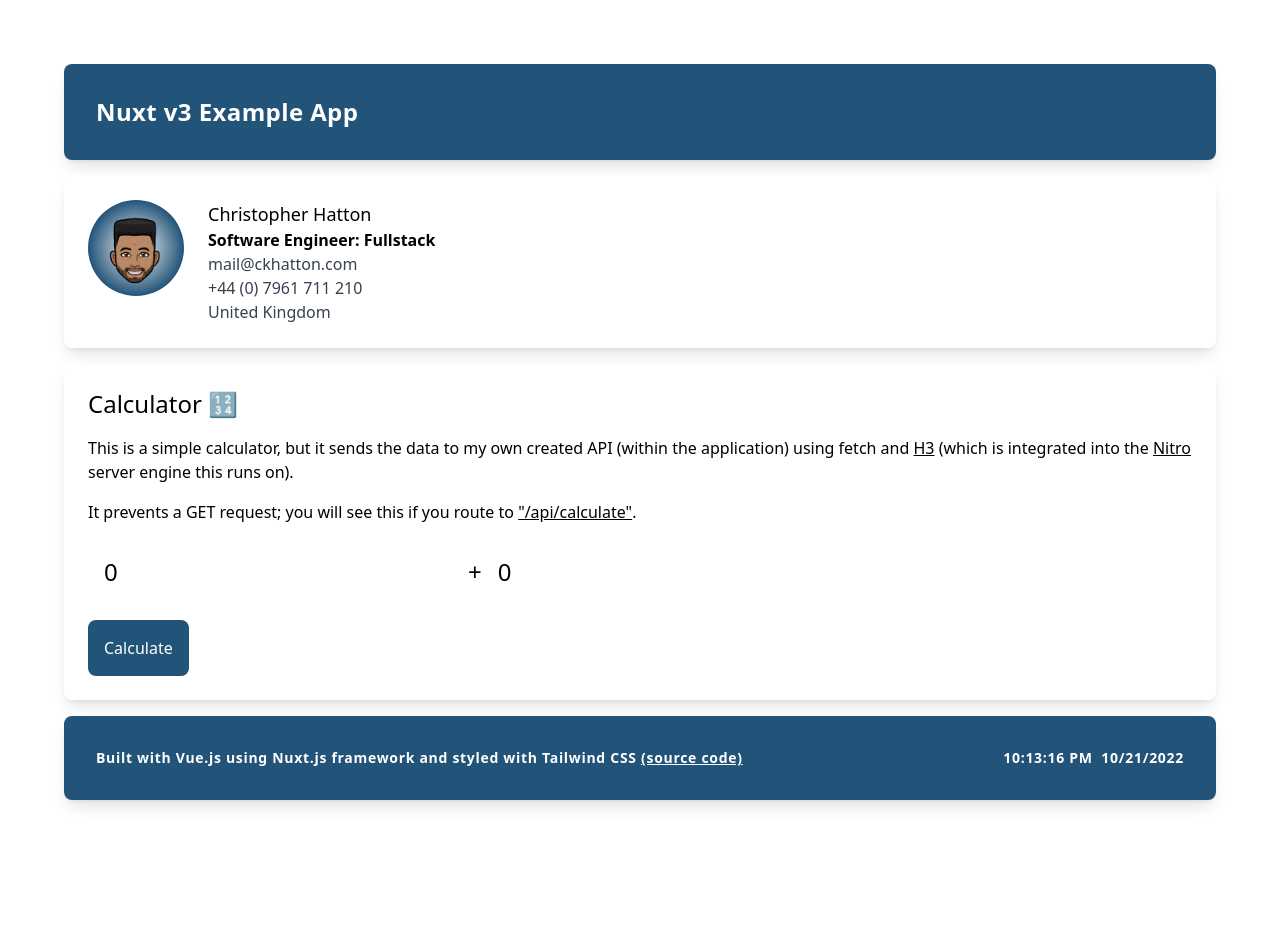
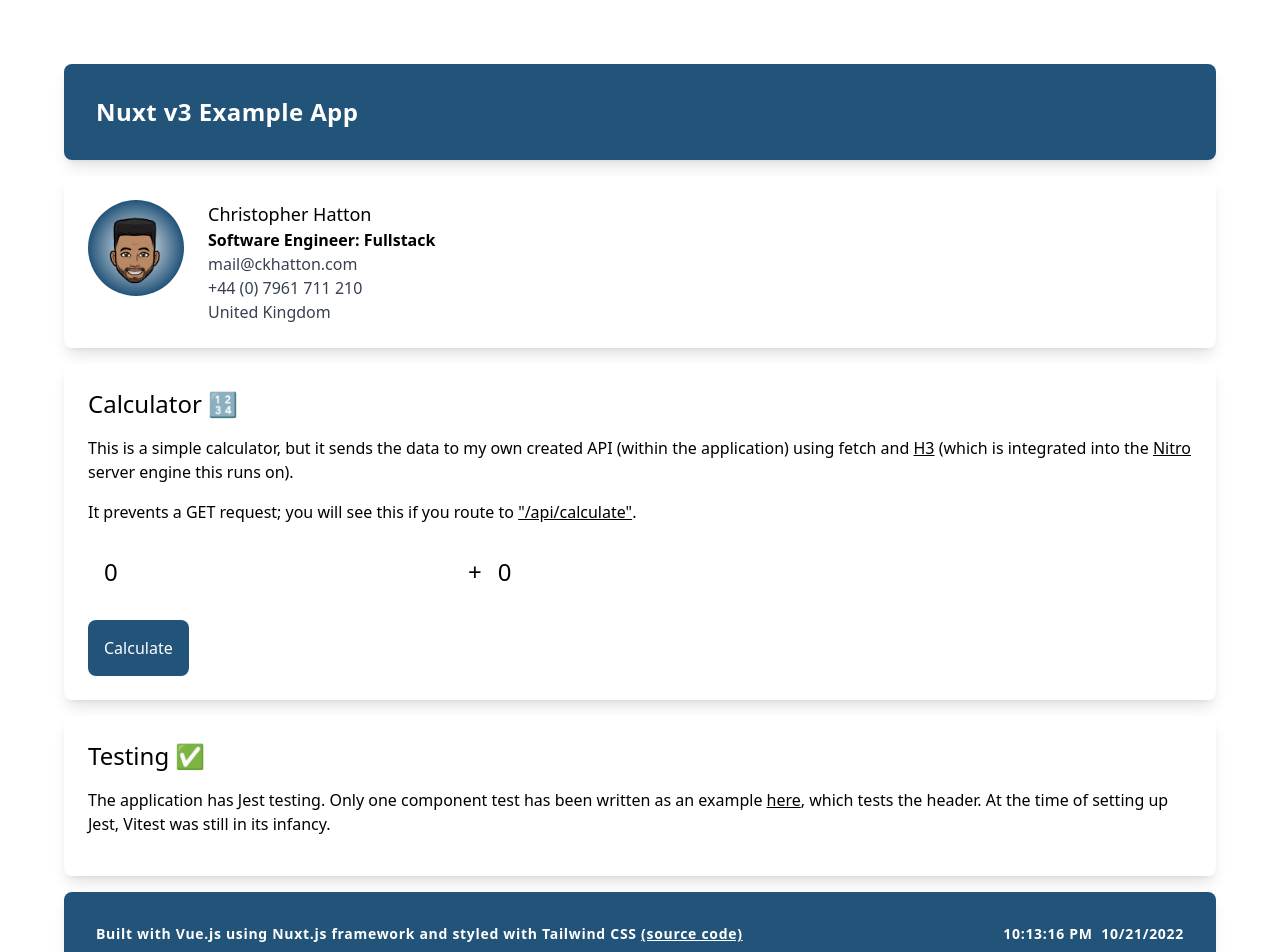
Before and after one commit to ckhatton/nuxt-example-app, a Nuxt app: page / in a window 1280 px wide. Shown: the top 952 px of the page. Before the commit the page ends 880 px from the top, so only its background shows below. Built offline with nearby package versions, Linux system fonts and the light colour scheme.

Commit message:
build(testing): create section

```diff
--- a/app.vue
+++ b/app.vue
@@ -3,6 +3,7 @@
     <NuxtLayout>
       <Contact />
       <LazyCalculator />
+      <LazyTesting />
     </NuxtLayout>
   </div>
 </template>
--- /dev/null
+++ b/components/Testing.vue
@@ -0,0 +1,8 @@
+<template>
+  <div class="bg-white rounded-lg shadow-lg p-6 mb-4">
+    <h2 class="text-2xl">Testing ✅</h2>
+    <p class="my-4">
+      The application has Jest testing. Only one component test has been written as an example <a class="underline" href="https://github.com/ckhatton/nuxt-example-app/blob/main/tests/components/header.spec.js" target="_blank">here</a>, which tests the header. At the time of setting up Jest, Vitest was still in its infancy.
+    </p>
+  </div>
+</template>
```
